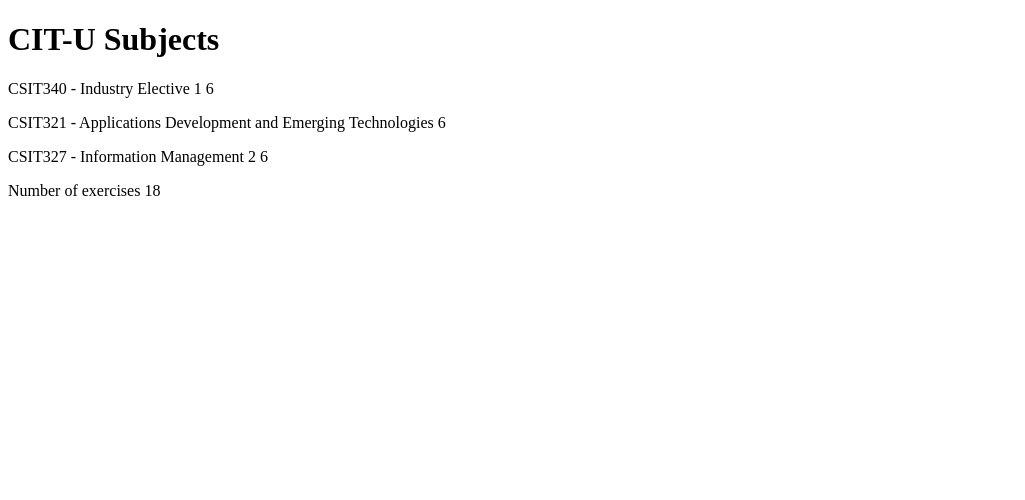
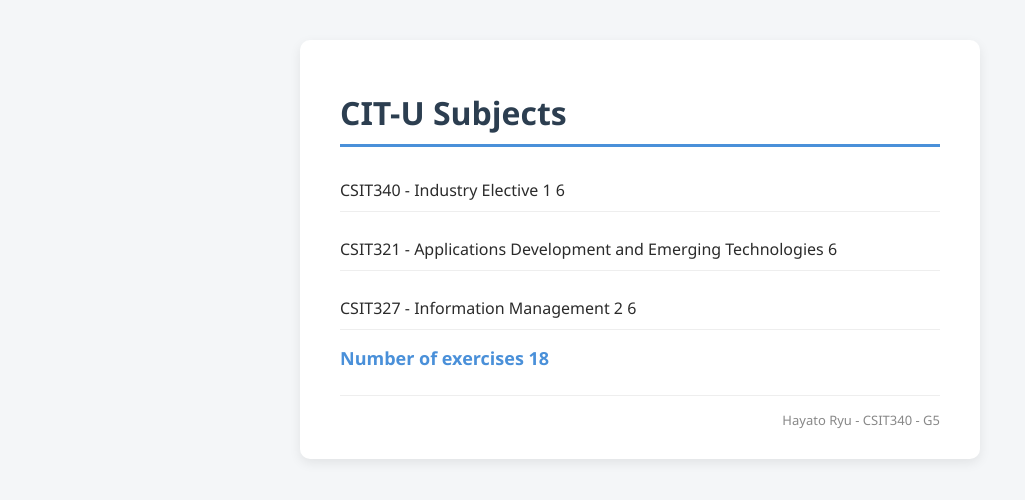
Before and after one commit to HayatoRyu/CSIT340G5-Lab3-Ryu, a React (Vite) app: page / in a window 1280 px wide. Shown: the top 500 px of the page, without its empty margins (0-1025 px from the left). Built offline with nearby package versions, Linux system fonts and the light colour scheme.

Commit message:
1.5: course information step 5

```diff
--- a/src/App.jsx
+++ b/src/App.jsx
@@ -1,39 +1,50 @@
-const Header = (props) => {
-  return <h1>{props.course}</h1>
-}
+const Header = (props) => <h1>{props.course.name}</h1>
 
 const Part = (props) => (
-  <p>
+  <p className="part">
     {props.part.name} {props.part.exercises}
   </p>
 )
 
 const Content = (props) => (
   <div>
-    <Part part={props.parts[0]} />
-    <Part part={props.parts[1]} />
-    <Part part={props.parts[2]} />
+    <Part part={props.course.parts[0]} />
+    <Part part={props.course.parts[1]} />
+    <Part part={props.course.parts[2]} />
   </div>
 )
 
 const Total = (props) => {
-  const total = props.parts.reduce((sum, part) => sum + part.exercises, 0)
-  return <p>Number of exercises {total}</p>
+  const total = props.course.parts.reduce((sum, part) => sum + part.exercises, 0)
+  return <p className="total">Number of exercises {total}</p>
 }
 
+const Footer = (props) => (
+  <footer className="footer">
+    {props.fullName} - {props.courseCode} - {props.section}
+  </footer>
+)
+
 const App = () => {
-  const course = 'CIT-U Subjects'
-  const parts = [
-    { name: 'CSIT340 - Industry Elective 1', exercises: 6 },
-    { name: 'CSIT321 - Applications Development and Emerging Technologies', exercises: 6 },
-    { name: 'CSIT327 - Information Management 2', exercises: 6 },
-  ]
+  const course = {
+    name: 'CIT-U Subjects',
+    parts: [
+      { name: 'CSIT340 - Industry Elective 1', exercises: 6 },
+      { name: 'CSIT321 - Applications Development and Emerging Technologies', exercises: 6 },
+      { name: 'CSIT327 - Information Management 2', exercises: 6 },
+    ],
+  }
+
+  const fullName = 'Hayato Ryu'
+  const courseCode = 'CSIT340'
+  const section = 'G5'
 
   return (
-    <div>
+    <div className="app-container">
       <Header course={course} />
-      <Content parts={parts} />
-      <Total parts={parts} />
+      <Content course={course} />
+      <Total course={course} />
+      <Footer fullName={fullName} courseCode={courseCode} section={section} />
     </div>
   )
 }
--- /dev/null
+++ b/src/index.css
@@ -0,0 +1,43 @@
+body {
+  margin: 0;
+  font-family: 'Segoe UI', Arial, sans-serif;
+  background-color: #f4f6f8;
+  color: #2b2b2b;
+}
+
+.app-container {
+  max-width: 600px;
+  margin: 40px auto;
+  background: white;
+  padding: 30px 40px;
+  border-radius: 10px;
+  box-shadow: 0 4px 12px rgba(0, 0, 0, 0.08);
+}
+
+h1 {
+  color: #2c3e50;
+  border-bottom: 3px solid #4a90d9;
+  padding-bottom: 10px;
+}
+
+.part {
+  padding: 10px 0;
+  border-bottom: 1px solid #eee;
+  font-size: 16px;
+}
+
+.total {
+  margin-top: 15px;
+  font-weight: bold;
+  font-size: 18px;
+  color: #4a90d9;
+}
+
+footer {
+  margin-top: 25px;
+  padding-top: 15px;
+  border-top: 1px solid #eee;
+  font-size: 13px;
+  color: #888;
+  text-align: right;
+}
--- a/src/main.jsx
+++ b/src/main.jsx
@@ -1,4 +1,5 @@
 import ReactDOM from 'react-dom/client'
 import App from './App'
+import './index.css'
 
 ReactDOM.createRoot(document.getElementById('root')).render(<App />)
```
